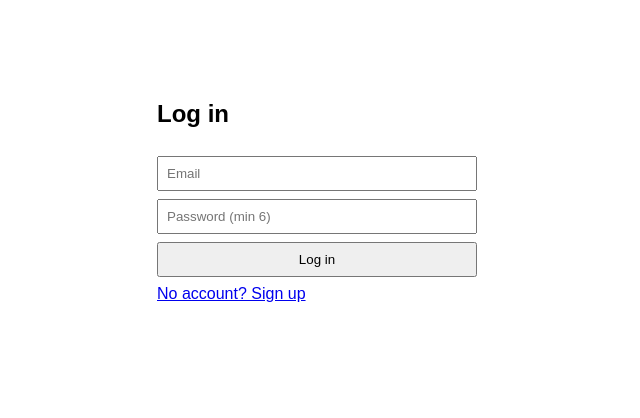
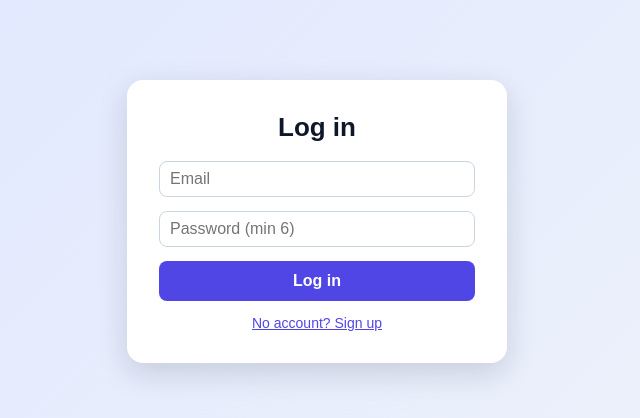
Before and after one commit to SrushR/nearby_places_finder, a React (Vite) app in the folder frontend/: page / in a window 1280 px wide. Shown: the top 418 px of the page, without its empty margins (323-963 px from the left). Built offline with nearby package versions, Linux system fonts and the light colour scheme; no server answers.

Commit message:
Added styling modules properly

```diff
--- a/frontend/src/components/LoginForm.module.css
+++ b/frontend/src/components/LoginForm.module.css
@@ -1,4 +1,13 @@
-.form { max-width: 320px; margin: 80px auto; display: grid; gap: 8px; padding: 0 16px; }
-.form input { padding: 8px; }
-.form button { padding: 8px; }
-.error { color: crimson; font-size: 14px; }
+.form {
+  max-width: 380px; margin: 10vh auto; padding: 32px;
+  display: grid; gap: 14px;
+  background: #fff; border-radius: 16px;
+  box-shadow: 0 10px 30px rgba(15, 23, 42, .15);
+}
+.form h2 { margin: 0 0 4px; font-size: 26px; text-align: center; }
+.form button { padding: 11px; }
+.form a { text-align: center; font-size: 14px; }
+.error {
+  background: #fee2e2; color: #991b1b;
+  padding: 8px 12px; border-radius: 8px; font-size: 14px;
+}
--- a/frontend/src/components/MapView.module.css
+++ b/frontend/src/components/MapView.module.css
@@ -1 +1,10 @@
-.map { height: 100%; width: 100%; }
+.page { height: 100vh; display: flex; flex-direction: column; }
+.mapWrap { flex: 1; position: relative; }
+.simpleBar {
+  padding: 10px 16px; display: flex; gap: 12px; align-items: center;
+  background: var(--nav);
+}
+.simpleBar button { margin-left: auto; background: transparent; border: 1px solid #475569; }
+.simpleBar button:hover { background: #1e293b; }
+.msg { background: #fee2e2; color: #991b1b; padding: 4px 12px; border-radius: 999px; font-size: 13px; }
+.note { padding: 16px; }
--- a/frontend/src/index.css
+++ b/frontend/src/index.css
@@ -1,2 +1,30 @@
-body { margin: 0; font-family: system-ui, sans-serif; }
-button { cursor: pointer; }
+:root {
+  --primary: #4f46e5;
+  --primary-dark: #4338ca;
+  --danger: #dc2626;
+  --danger-dark: #b91c1c;
+  --bg: #f1f5f9;
+  --text: #0f172a;
+  --muted: #64748b;
+  --border: #cbd5e1;
+  --nav: #0f172a;
+}
+* { box-sizing: border-box; }
+body {
+  margin: 0;
+  font-family: "Segoe UI", system-ui, sans-serif;
+  color: var(--text);
+  background: linear-gradient(135deg, #e0e7ff, #f1f5f9) fixed;
+}
+button {
+  font: inherit; font-weight: 600; cursor: pointer;
+  border: none; border-radius: 8px; padding: 8px 14px;
+  background: var(--primary); color: #fff; transition: background .15s;
+}
+button:hover { background: var(--primary-dark); }
+input, select, textarea {
+  font: inherit; padding: 8px 10px; color: var(--text); background: #fff;
+  border: 1px solid var(--border); border-radius: 8px;
+}
+input:focus, select:focus, textarea:focus { outline: 2px solid var(--primary); outline-offset: 1px; }
+a { color: var(--primary); }
```
Also changed, not shown: frontend/src/components/LoginForm.jsx (line endings or trailing spaces).
